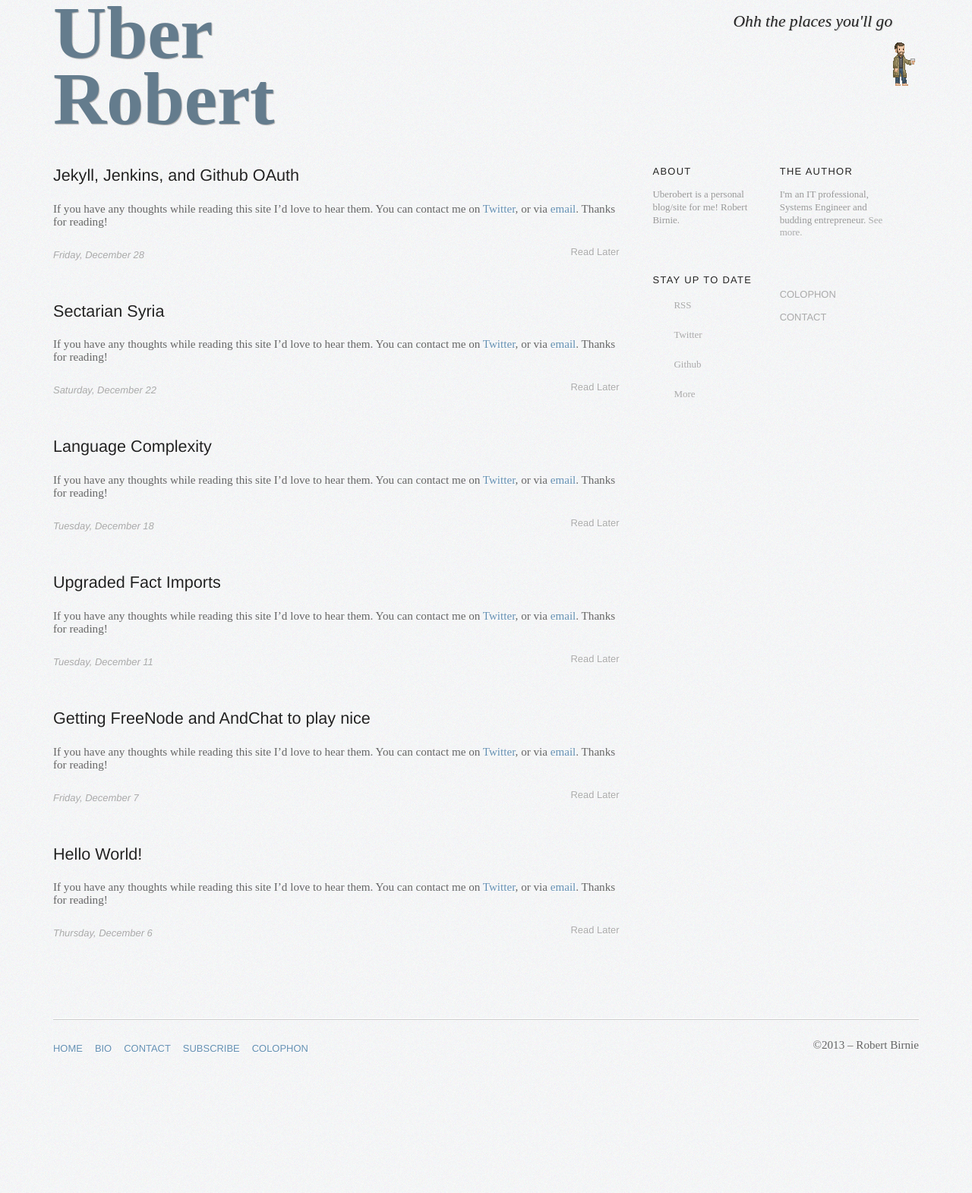
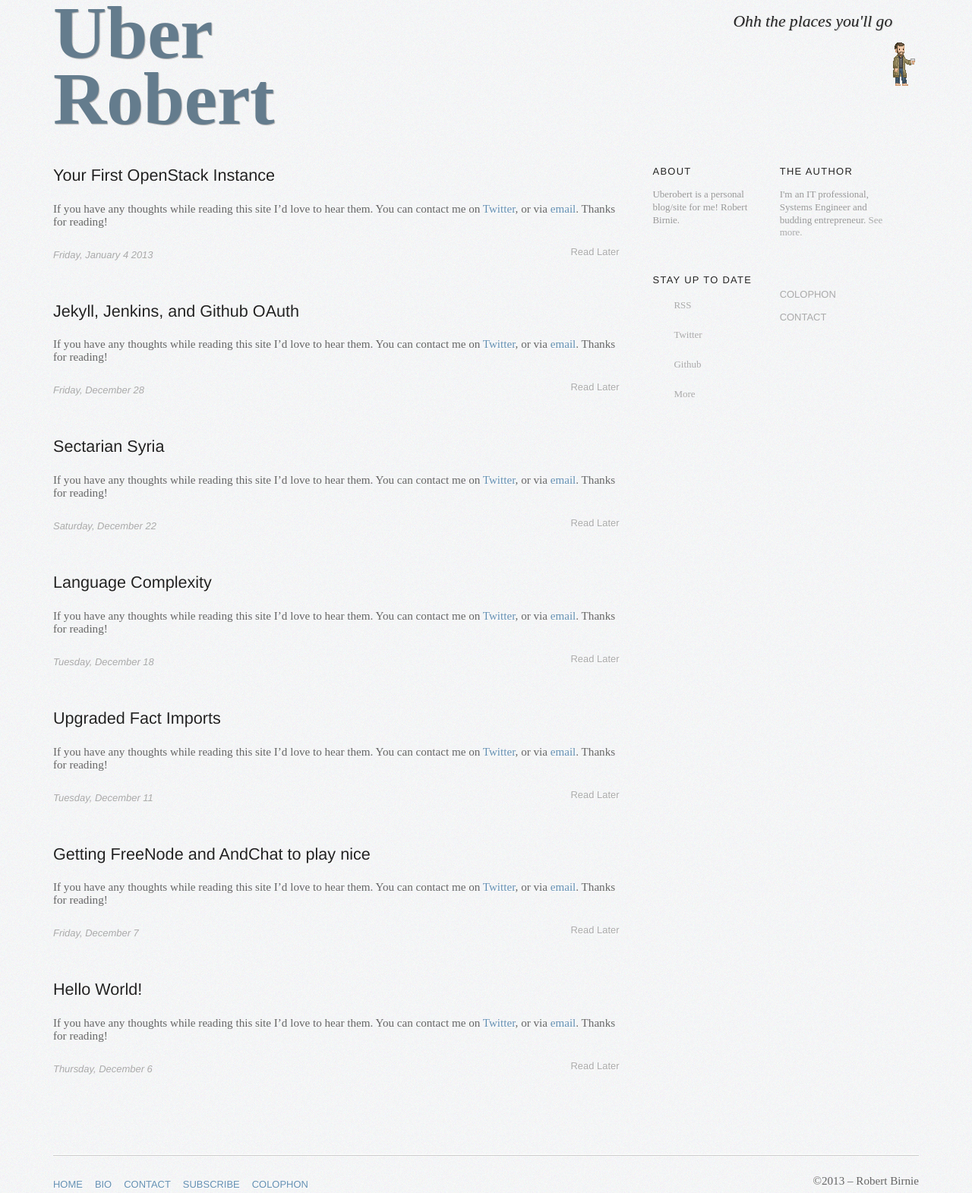
Before and after one commit to rbirnie/uberobert.com, a Jekyll site: the page built from index.html, in a window 1280 px wide. Shown: the whole page at 76% size. Built offline with Jekyll 4.4.1, drawn with Linux system fonts in a browser that asks for light colours; Markdown is read by kramdown in place of the engine named in the settings; the list of posts is cut into pages by our own code; before the commit the page ends 1392 px from its top, so only the background shows below that; part of the change alters nothing that is shown.

Commit message:
2013-01-04

```diff
--- /dev/null
+++ b/_posts/2013-01-04-your_first_openstack_instance.markdown
@@ -0,0 +1,61 @@
+---
+date: 2013-01-04
+title: Your First OpenStack Instance
+category: OpenStack
+layout: post
+---
+
+I've been working with OpenStack at work and there has been a little confusion with users on how to spin up instances. Some of the concepts are a little new, even if they are relativly simple after you see it once. And the OpenStack documentation is so huge that it takes months to process, which is not great for Joe User. This will guide you through getting a plain instance up on OpenStack and is geared to an average user who just wants this damn system started already.
+
+## Create an Access Keypair
+
+Keypairs are OpenStack's way to give you ssh access to new instances without passwords. After sshing in you can set a password on your new instance. You can also use keypairs in the instances so that multiple instances can communicate with each other without password access. You can use the same keypair for multiple instances, so this only needs to be done once.
+
+* Login to Openstack
+* Go to "Access & Security" tab
+* Click **Create Keypair**
+* Name your keypair, preferably your username
+* Click **Create**
+* This should download a {keypairname}.pem file.
+
+Keep a close eye on this key file. It can be used to access multiple machines so even if you remove a host keep this key around. I have a ~/.nova folder.
+
+## Create an Instance
+
+Creating your first OpenStack instance.
+
+* Login to OpenStack
+* Go to Instances -> Launch Instance
+* Name your Instance and select base image/snapshot
+* Select **Flavor** - ie. how much CPU/RAM
+* Under **Access & Security** tab, select a Keypair. This will give you ssh access without a password
+* Also under **Access & Security** make note of your *Security Group*, you'll need this later
+* Click **Launch**
+
+Now that the instance is launched we have to do a little housekeeping to make sure its ready to go.
+
+## Set Floating IP
+
+Instances by default only have an internal IP that is only accessible by OpenStack. You need to allocate a **floating address** to get access to your machine.
+
+* Under your new Instance's Actions select **Allocate Floating IP**
+* If there are no IPs in the dropdown hit the + symbol to add a new IP from the pool.
+* Select a pool and hit **Allocate IP**
+* Finally select your IP and the instance name and click **Associate**
+
+This is your host's external address that you can access. Now to open up access with...
+
+## Security Group Setup
+
+Security groups control outside access to OpenStack hosts. Think of it as a shared firewall. Under **Access & Security** find your security group and hit **Edit Rules**. This is where you can open different ports to the host group. By default it is empty, you probably want at least TCP port 22.
+
+## Accessing Instances
+
+Finally we are ready to ssh into our new instance. Drop to a terminal and browse to your pem file you downloaded when creating a keypair.
+
+{% highlight bash %}
+ssh root@{ip address} -i {keypair}.pem
+passwd # set your password
+{% endhighlight %}
+
+After you set a password and add another user you can also access it from within the web ui. Open your instance and click VNC to view a terminal session.
--- a/stylesheets/screen.css
+++ b/stylesheets/screen.css
@@ -63,6 +63,18 @@ aside p {
 del {
   display: none;
 }
+
+strong {
+  font-weight: bold;
+  }
+
+em em {
+  font-style: bold;
+  }
+
+strong strong {
+  font-weight: bold;
+  }
 
 q:before {
   content: "\201C";
```
